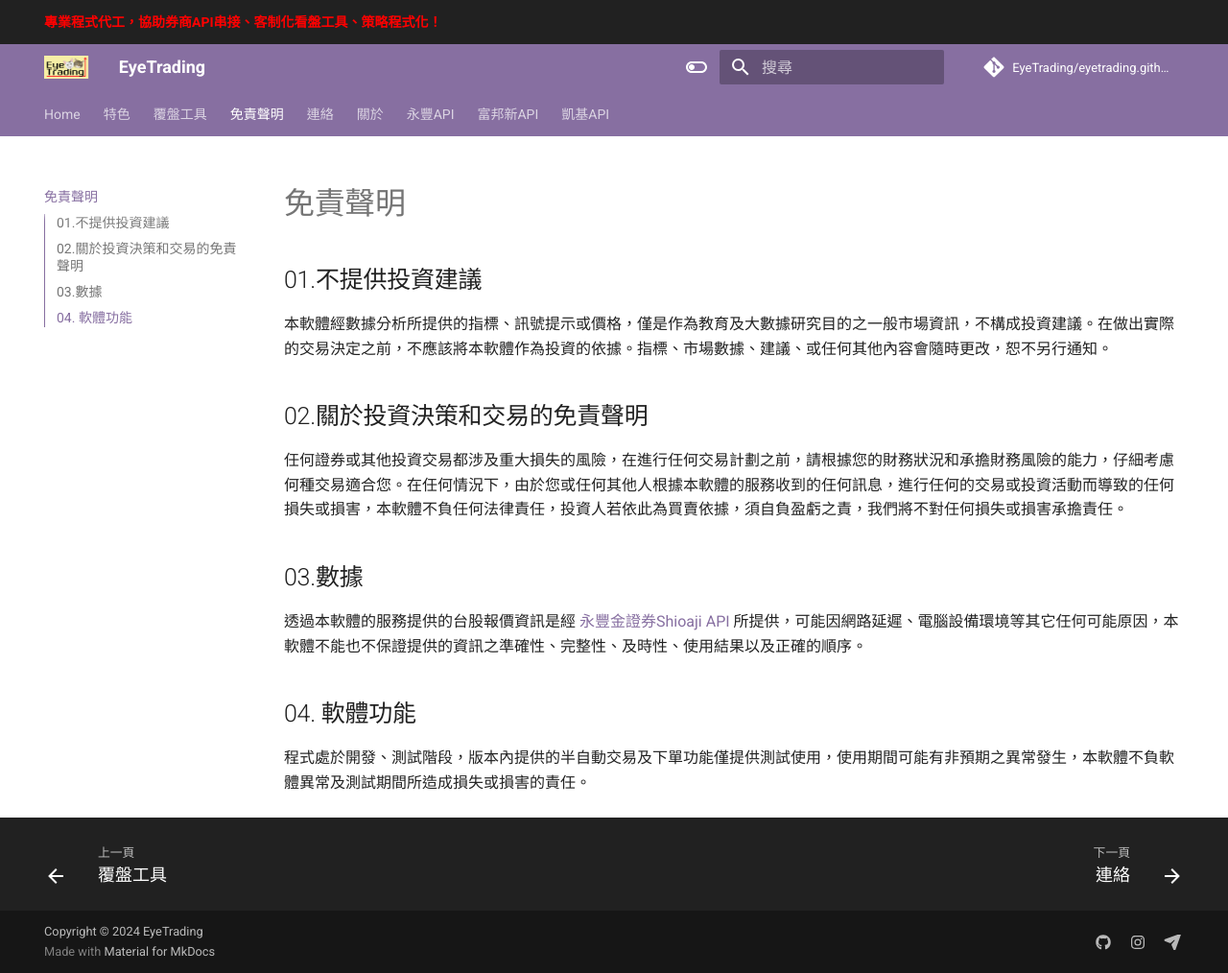
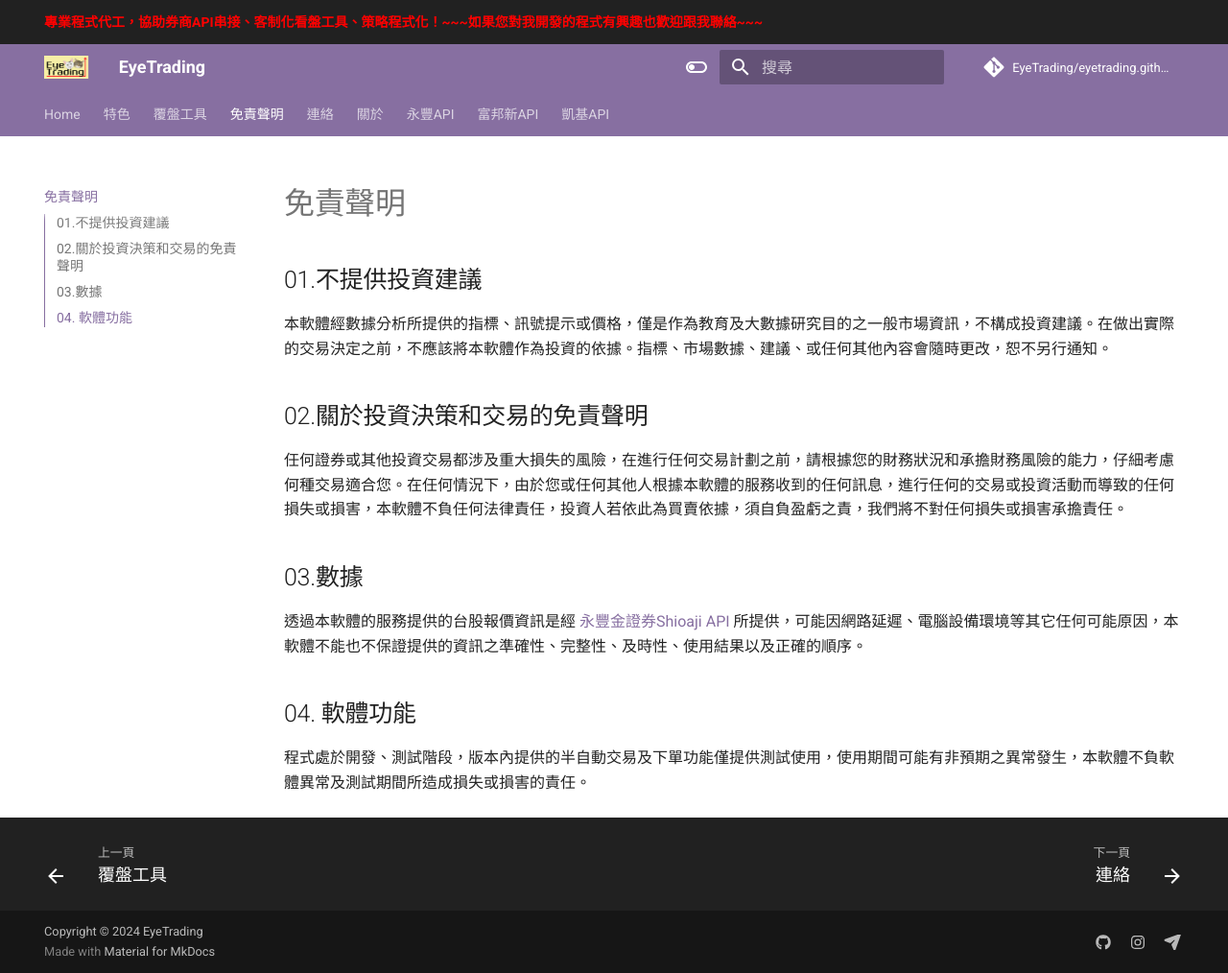
Before and after one commit to EyeTrading/eyetrading.github.io, an MkDocs documentation site: the page built from docs/disclaimer.md, in a window 1280 px wide and 1014 px high. Shown: the whole window at 96% size. Built offline with MkDocs 1.6.1 and Material for MkDocs 9.7.7, drawn with Linux system fonts in a browser that asks for light colours; comment, search, counter and statistics services are not loaded.

Commit message:
Update main.html

```diff
--- a/docs/overrides/main.html
+++ b/docs/overrides/main.html
@@ -13,7 +13,5 @@
 
 {% block announce %}
   <style>.md-announce a,.md-announce a:focus,.md-announce a:hover{color:currentColor}.md-announce strong{white-space:nowrap} </style>
-    <!--<strong><a href="">開放試用中~~~試用期限至 <span style="color:red;font-weight: bold;">2024-04-13</span></a>
-      版本更新: <span style="color:red;font-weight: bold;">V0.5.6  2024-03-17</span> (請使用新版本)</strong>-->
-      <strong><a href="/contact/"><span style="color:red;font-weight: bold;">專業程式代工，協助券商API串接、客制化看盤工具、策略程式化！</span></a></strong>
+  <strong><a href="/contact/"><span style="color:red;font-weight: bold;">專業程式代工，協助券商API串接、客制化看盤工具、策略程式化！~~~如果您對我開發的程式有興趣也歡迎跟我聯絡~~~</span></a></strong>
 {% endblock %}
```
